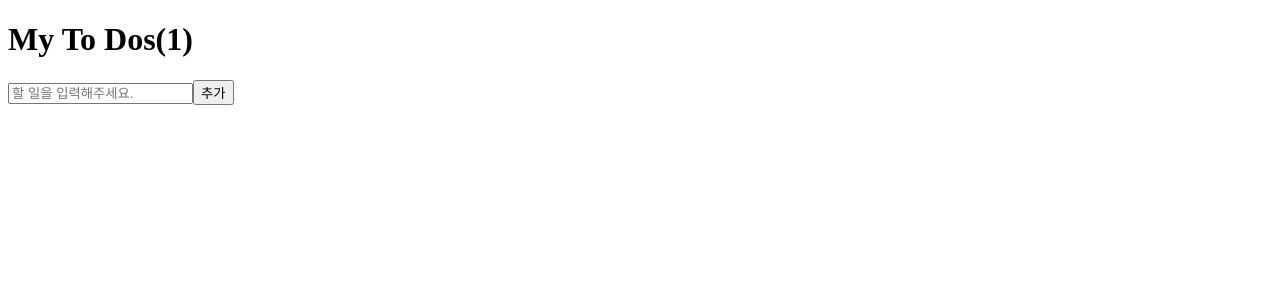
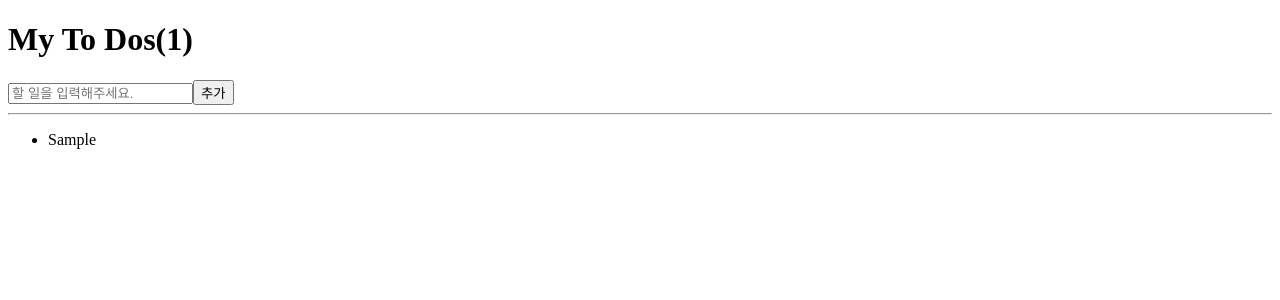
Before and after one commit to hyer0705/react-met-on-a-rainy-day, a React (Create React App) app: page / in a window 1280 px wide. Both pictures are taken after typing "Sample" into the empty fields and a click on the button "추가". Shown: the top 300 px of the page. Built offline with nearby package versions, Linux system fonts and the light colour scheme.

Commit message:
Use map() to show to do list

```diff
--- a/src/App.js
+++ b/src/App.js
@@ -1,4 +1,4 @@
-import { useEffect, useState } from "react";
+import { useState } from "react";
 
 function App() {
   const [toDo, setToDo] = useState("");
@@ -28,6 +28,12 @@ function App() {
         />
         <button>추가</button>
       </form>
+      <hr />
+      <ul>
+        {toDos.map((toDo, idx) => (
+          <li key={idx}>{toDo}</li>
+        ))}
+      </ul>
     </div>
   );
 }
```
